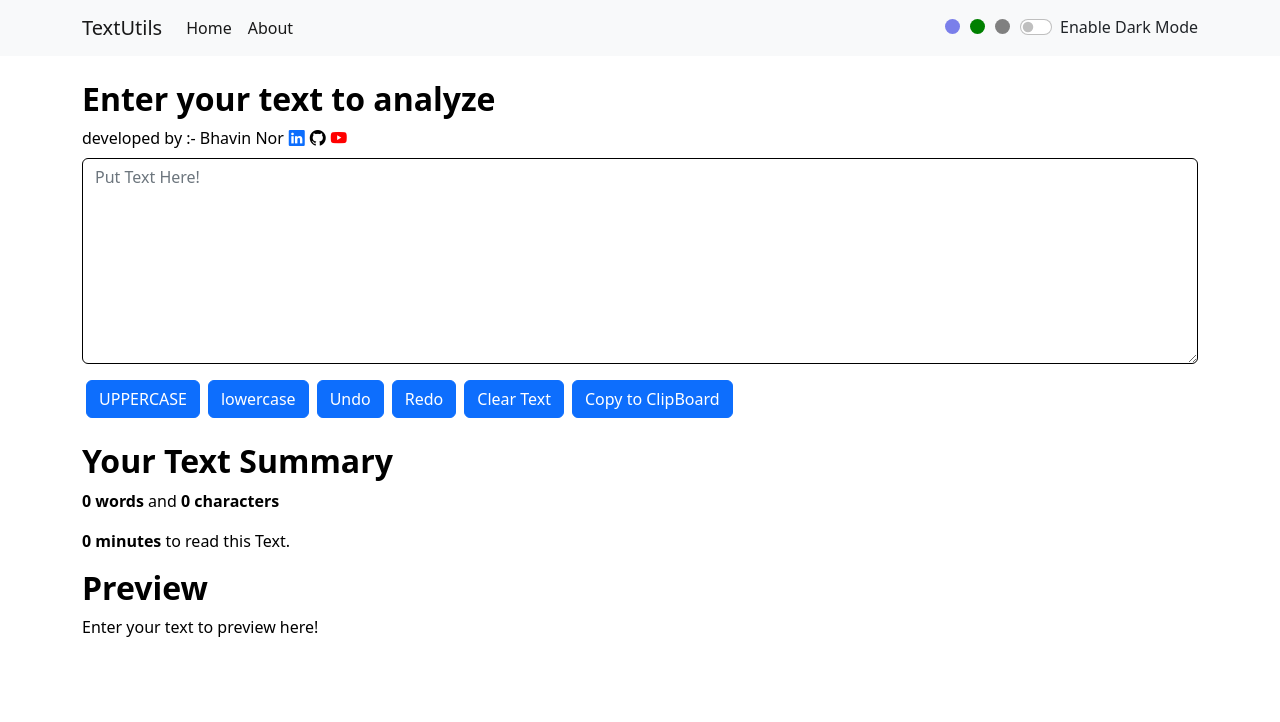
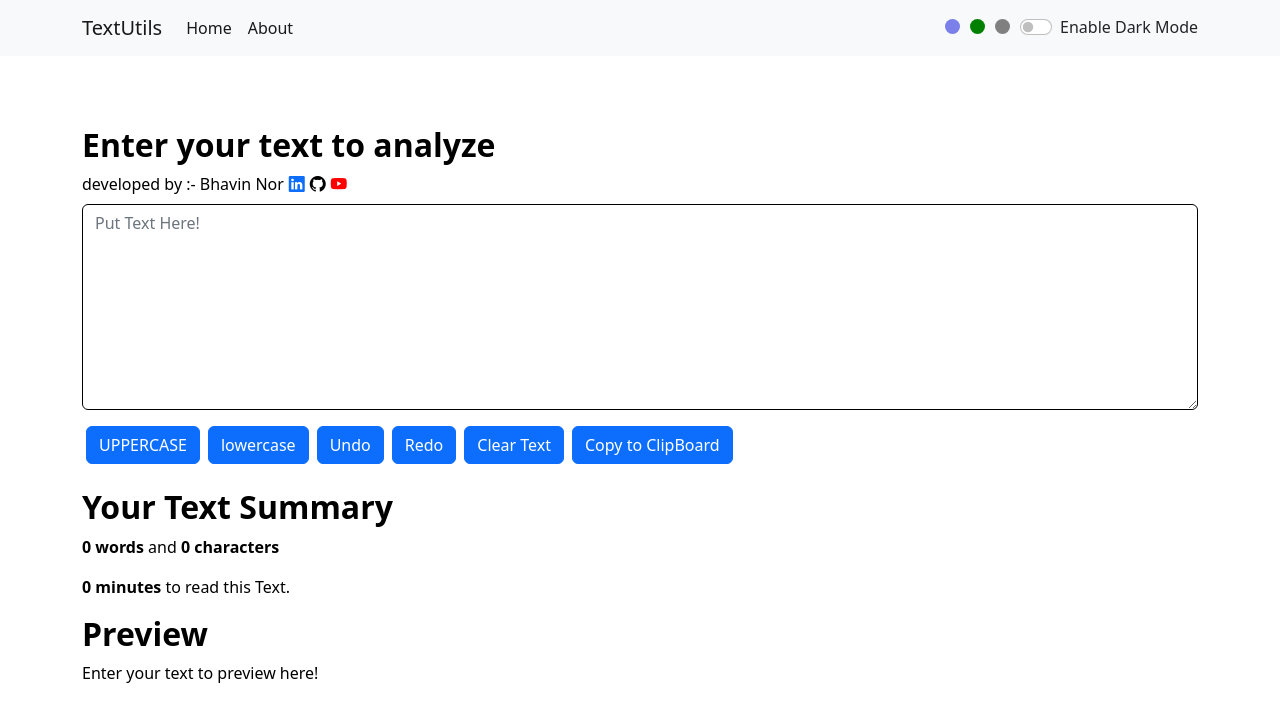
Before and after one commit to bhavinnor1/Text-Utils, a React (Vite) app: page / in a window 1280 px wide. Shown: the top 722 px of the page. Built offline with nearby package versions, Linux system fonts and the light colour scheme.

Commit message:
Bug Fixes

```diff
--- a/src/App.jsx
+++ b/src/App.jsx
@@ -220,9 +220,10 @@ function App() {
       <BrowserRouter>
         {/* <NavBar title="TextUtils" mode={mode} toggleMode={toggleMode} lavenderMode={lavenderMode} greenMode={greenMode} grayMode={grayMode} /> */}
         <RBNavBar title="TextUtils" mode={mode} toggleMode={toggleMode} lavenderMode={lavenderMode} greenMode={greenMode} grayMode={grayMode} />
-        <br />
-
-        <Alert msg={message} type={msgType} />
+        {/* <br /> */}
+        <div style={{ height: "60px", marginTop: "10px" }}>
+          <Alert msg={message} type={msgType} />
+        </div>
         <Routes>
           <Route path='/' element={<TextForm
             heading="Enter your text to analyze"
--- a/src/components/Alert.jsx
+++ b/src/components/Alert.jsx
@@ -3,7 +3,7 @@ import React from 'react';
 function Alert(props) {
     return (
         props.msg &&
-        <div className='container'>
+        <div style={{ height: "200px" }} className='container'>
             <div className={`alert alert-${props.type} alert-dismissible fade show`} role="alert">
                 <strong>{props.type[0].toUpperCase() + props.type.slice(1)}</strong> {props.msg}
             </div>
```
